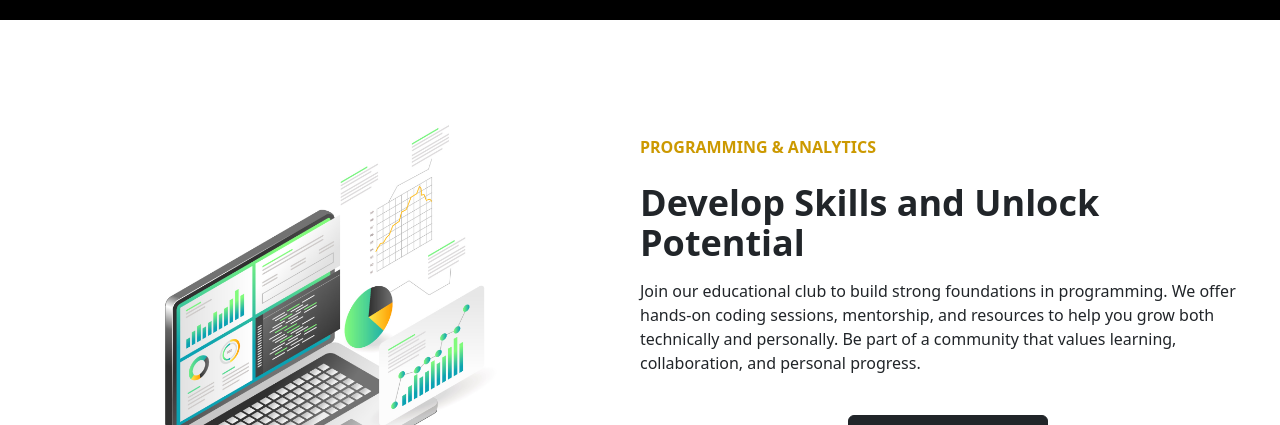
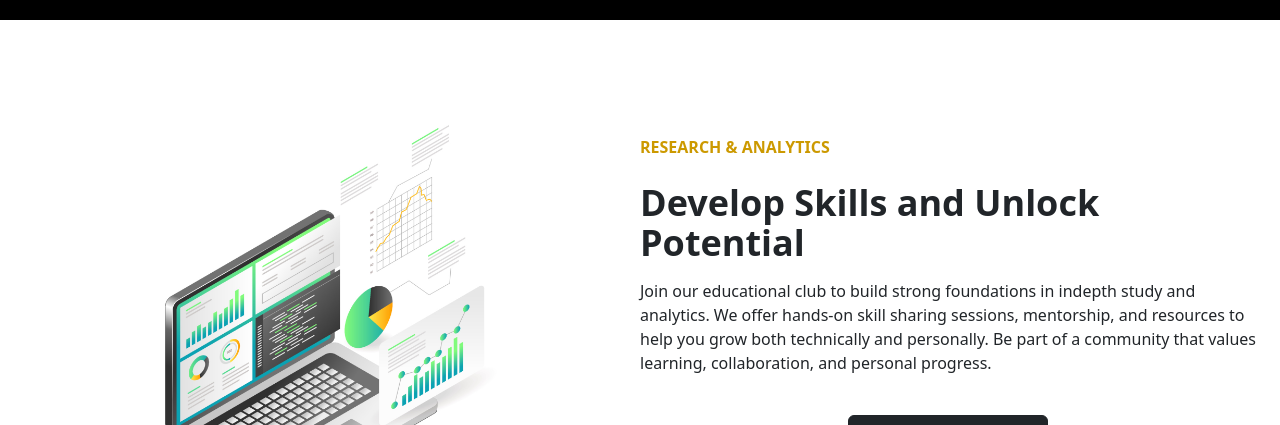
Before and after one commit to codinggeeked/skillforge, a React (Create React App) app: page / in a window 1280 px wide. Shown: the part 780-1205 px from the top of the page. Built offline with nearby package versions, Linux system fonts and the light colour scheme.

Commit message:
Your commit message

```diff
--- a/src/components/About.jsx
+++ b/src/components/About.jsx
@@ -20,11 +20,11 @@ const About = () => {
       <div className='max-w-[1240px] mx-auto grid md:grid-cols-2'>
         <img className='w-[500px] mx-auto my-4' src={Laptop} alt='Programming & Analytics' />
         <div className='flex flex-col justify-center'>
-          <p className='text-[#cc9900] font-bold'>PROGRAMMING & ANALYTICS</p>
+          <p className='text-[#cc9900] font-bold'>RESEARCH & ANALYTICS</p>
           <h1 className='md:text-4xl sm:text-3xl text-2xl font-bold py-2'>Develop Skills and Unlock Potential</h1>
           <p>
-            Join our educational club to build strong foundations in programming.
-            We offer hands-on coding sessions, mentorship, and resources to help you grow both technically and personally.
+            Join our educational club to build strong foundations in indepth study and analytics.
+            We offer hands-on skill sharing sessions, mentorship, and resources to help you grow both technically and personally.
             Be part of a community that values learning, collaboration, and personal progress.
           </p>
           <Button variant='dark' className='w-[200px] rounded-md font-medium my-6 mx-auto md:mx-0 py-3' onClick={handleShow1}>
```
